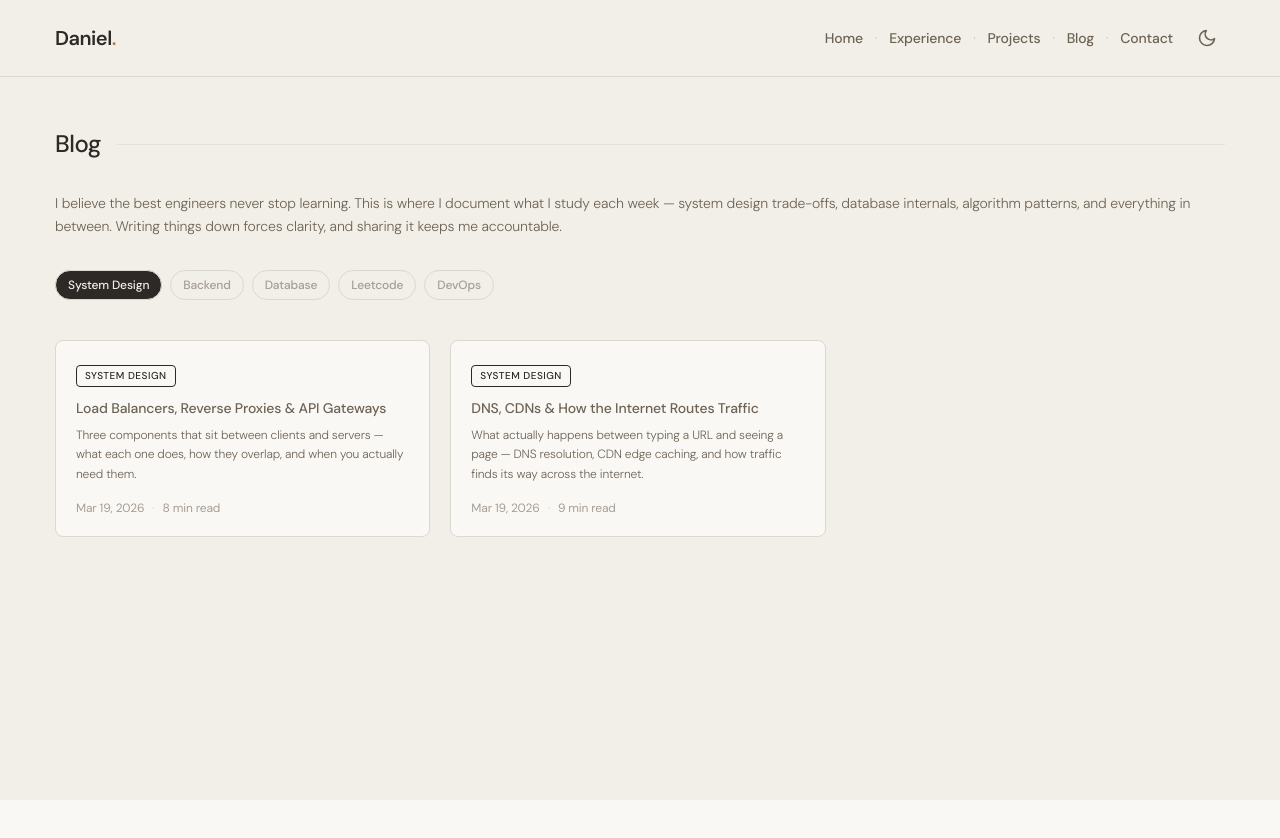
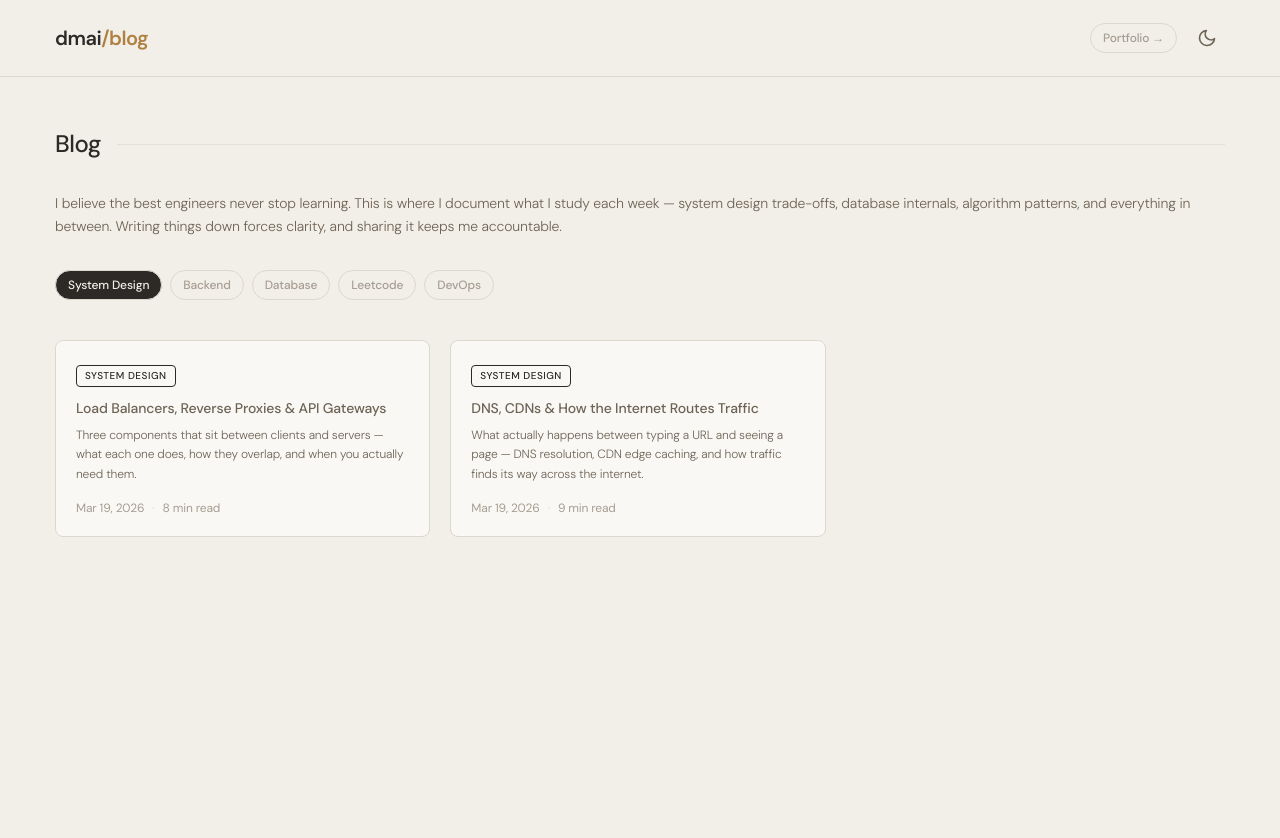
Before and after one commit to danielmai12/dmai-portfolio, a Next.js app: page /blog in a window 1280 px wide. Shown: the top 838 px of the page. Built offline with nearby package versions, Linux system fonts and the light colour scheme.

Commit message:
Separate prod and local dev

```diff
--- a/src/app/layout.tsx
+++ b/src/app/layout.tsx
@@ -1,9 +1,7 @@
 import type { Metadata } from "next";
 import { DM_Sans } from "next/font/google";
 import "./globals.css";
-import Header from "@/components/Header";
-import PageTransition from "@/components/PageTransition";
-import StairTransition from "@/components/StairTransition";
+import LayoutShell from "@/components/LayoutShell";
 import { ThemeProvider } from "@/components/ThemeProvider";
 
 const dmSans = DM_Sans({
@@ -36,11 +34,7 @@ export default function RootLayout({
       </head>
       <body className={`${dmSans.variable} font-primary`}>
         <ThemeProvider>
-          <Header />
-          <StairTransition />
-          <main className="pt-16">
-            <PageTransition>{children}</PageTransition>
-          </main>
+          <LayoutShell>{children}</LayoutShell>
         </ThemeProvider>
       </body>
     </html>
--- /dev/null
+++ b/src/components/BlogHeader.tsx
@@ -0,0 +1,57 @@
+"use client";
+
+import Link from "next/link";
+import ThemeToggle from "./ThemeToggle";
+import { useBlogPrefix } from "@/hooks/useBlogPath";
+
+const isProd = process.env.NODE_ENV === "production";
+const portfolioHref = isProd ? "https://codewithdmai.com" : "/";
+
+const BlogHeader = () => {
+  const blogPath = useBlogPrefix();
+
+  return (
+    <header
+      className="py-5 fixed top-0 left-0 right-0 z-50 transition-colors duration-300"
+      style={{
+        backgroundColor: "var(--bg-color)",
+        borderBottom: "1px solid var(--border-color)",
+      }}
+    >
+      <div className="container mx-auto flex justify-between items-center">
+        <Link href={blogPath("/blog")}>
+          <h1
+            className="text-xl font-semibold tracking-tight"
+            style={{ color: "var(--primary-color)" }}
+          >
+            dmai<span style={{ color: "var(--accent-color)" }}>/blog</span>
+          </h1>
+        </Link>
+
+        <div className="flex items-center gap-3">
+          <a
+            href={portfolioHref}
+            className="text-xs font-medium px-3 py-1.5 rounded-full transition-colors duration-200"
+            style={{
+              color: "var(--muted-text)",
+              border: "1px solid var(--border-color)",
+            }}
+            onMouseEnter={(e) => {
+              e.currentTarget.style.borderColor = "var(--primary-color)";
+              e.currentTarget.style.color = "var(--primary-color)";
+            }}
+            onMouseLeave={(e) => {
+              e.currentTarget.style.borderColor = "var(--border-color)";
+              e.currentTarget.style.color = "var(--muted-text)";
+            }}
+          >
+            Portfolio &rarr;
+          </a>
+          <ThemeToggle />
+        </div>
+      </div>
+    </header>
+  );
+};
+
+export default BlogHeader;
--- /dev/null
+++ b/src/components/LayoutShell.tsx
@@ -0,0 +1,44 @@
+"use client";
+
+import { useEffect, useState } from "react";
+import { usePathname } from "next/navigation";
+import Header from "./Header";
+import BlogHeader from "./BlogHeader";
+import StairTransition from "./StairTransition";
+import PageTransition from "./PageTransition";
+
+const LayoutShell = ({ children }: { children: React.ReactNode }) => {
+  const [isBlog, setIsBlog] = useState(false);
+  const [ready, setReady] = useState(false);
+  const pathname = usePathname();
+
+  useEffect(() => {
+    const isBlogDomain = window.location.hostname === "blog.codewithdmai.com";
+    const isBlogPath = pathname.startsWith("/blog");
+    setIsBlog(isBlogDomain || isBlogPath);
+    setReady(true);
+  }, [pathname]);
+
+  if (!ready) return null;
+
+  if (isBlog) {
+    return (
+      <>
+        <BlogHeader />
+        <main className="pt-16">{children}</main>
+      </>
+    );
+  }
+
+  return (
+    <>
+      <Header />
+      <StairTransition />
+      <main className="pt-16">
+        <PageTransition>{children}</PageTransition>
+      </main>
+    </>
+  );
+};
+
+export default LayoutShell;
--- a/src/lib/utils.ts
+++ b/src/lib/utils.ts
@@ -9,6 +9,6 @@ export const pageLinks = [
   { name: "home", href: "/" },
   { name: "experience", href: "/experience" },
   { name: "projects", href: "/projects" },
-  { name: "blog", href: "https://blog.codewithdmai.com" },
+  { name: "blog", href: process.env.NODE_ENV === "production" ? "https://blog.codewithdmai.com" : "/blog" },
   { name: "contact", href: "/contact" },
 ];
```
